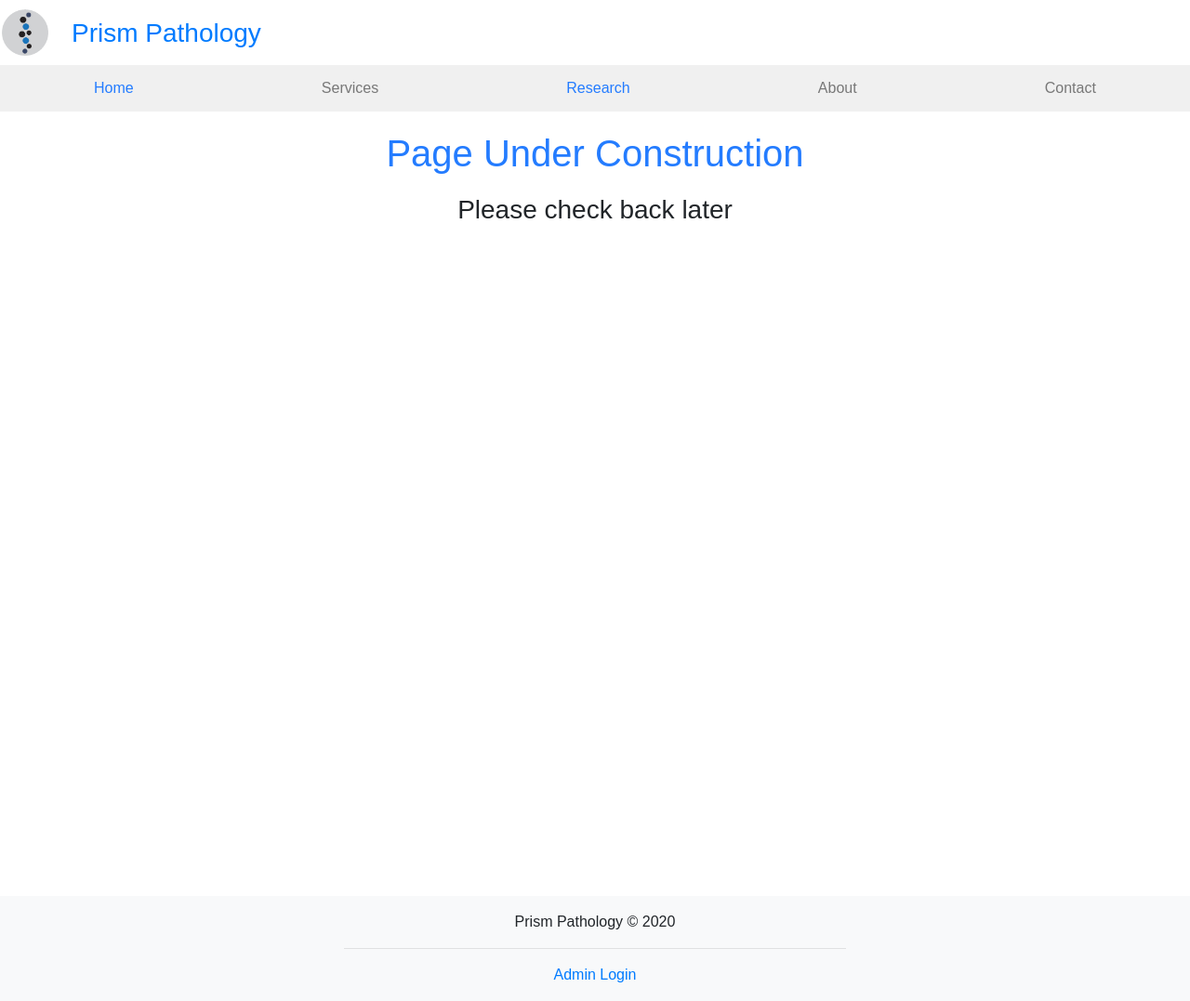
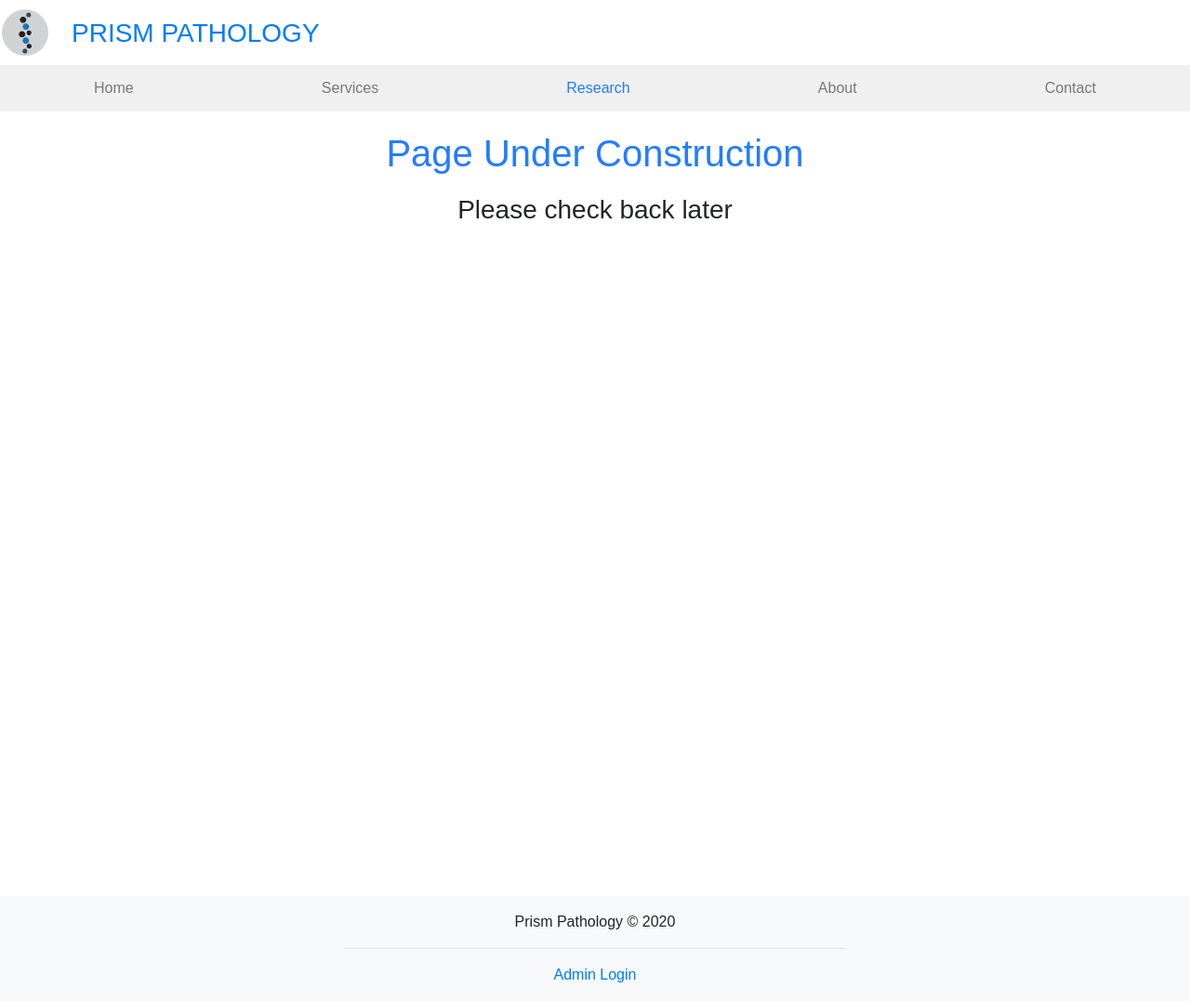
Before and after one commit to jnewcs/prism_pathology, a Jekyll site: the page built from home/research.md, in a window 1280 px wide. Shown: the whole page at 93% size. Built offline with Jekyll 4.4.1, drawn with Linux system fonts in a browser that asks for light colours.

Commit message:
Fixing nav highlights

```diff
--- a/_includes/navigation.html
+++ b/_includes/navigation.html
@@ -1,4 +1,4 @@
-{% assign current_url = page.url | remove:'index.html' %}
+{% assign current_url = page.url | remove:'.html' %}
 
 <header id="header">
   <nav class="navbar navbar-expand-lg navbar-light" role="navigation">
@@ -9,7 +9,7 @@
 
     <div class="navbar-brand">
       <div class="logo-container">
-        <div class="logo-large text-center">
+        <div class="logo-large text-center text-uppercase">
           <a href="/home">{{ site.title }}</a>
         </div>
       </div>
@@ -27,7 +27,7 @@
           <li>
             <a
               href="{{ link.url | relative_url }}"
-              class="nav-link {% if current_url contains link.url %}light-blue-text{% endif %}"
+              class="nav-link {% if current_url == link.url %}light-blue-text{% endif %}"
             >
               {{ link.title }}
             </a>
```
